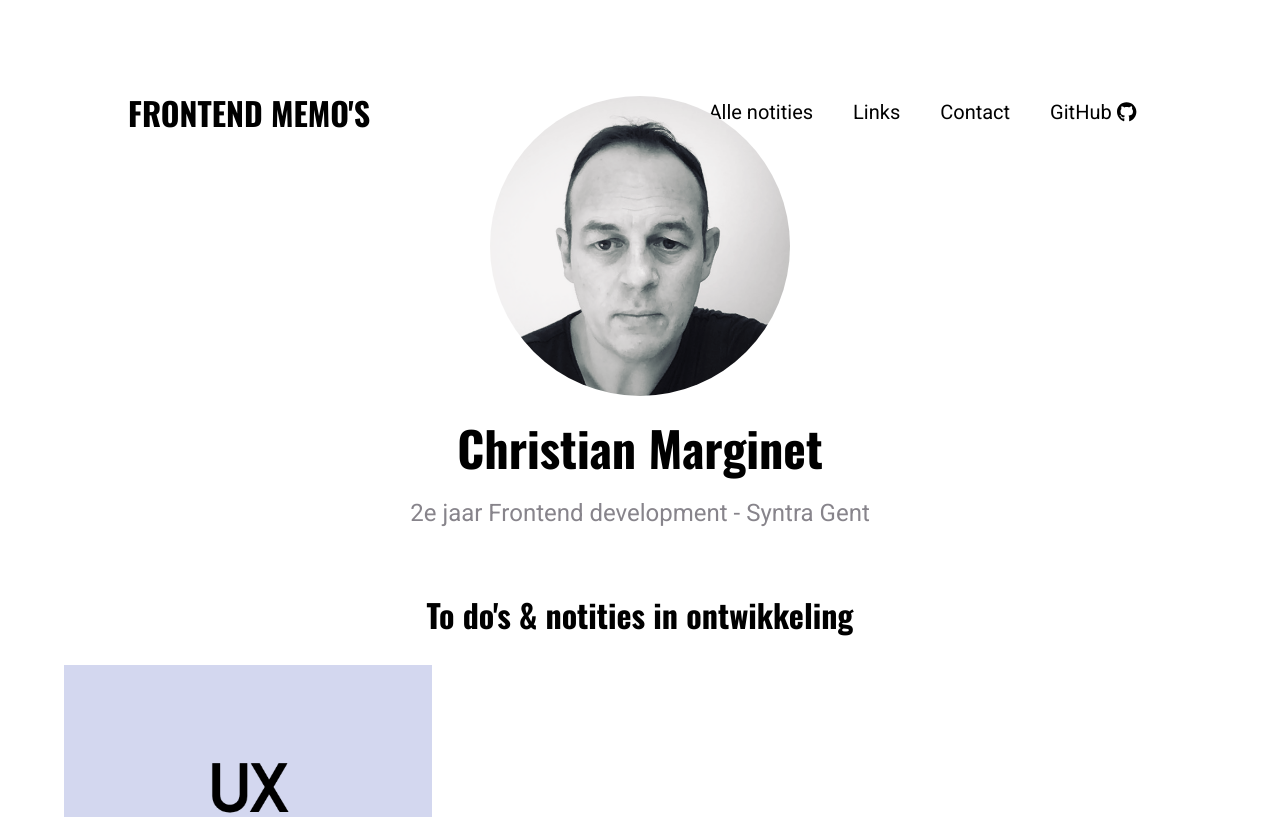
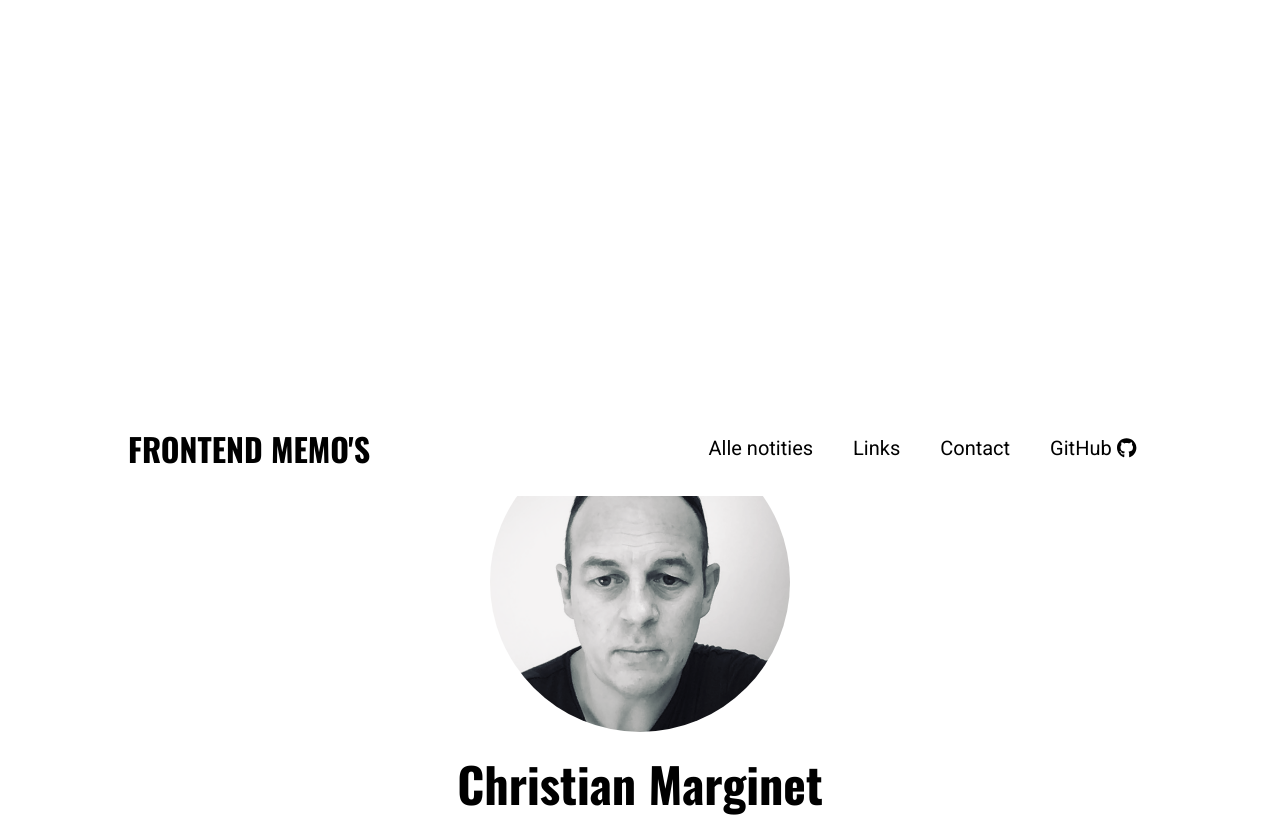
Before and after one commit to Christian-Mar/Frontend, a Next.js app: page / in a window 1280 px wide. Shown: the top 817 px of the page. Built offline with nearby package versions, Linux system fonts and the light colour scheme.

Commit message:
hero lower

```diff
--- a/components/home-page/hero.module.css
+++ b/components/home-page/hero.module.css
@@ -2,7 +2,7 @@
   text-align: center;
   background-color: white;
   padding: var(--size-8) 0;
-  margin-top: 4rem;
+  margin-top: 400px;
 }
 
 .image {
--- a/components/layout/main-navigation.module.css
+++ b/components/layout/main-navigation.module.css
@@ -3,6 +3,7 @@
   height: 6rem;
   background-color: white;
   position: fixed;
+  z-index: 10;
   display: flex;
   justify-content: space-between;
   align-items: center;
```
